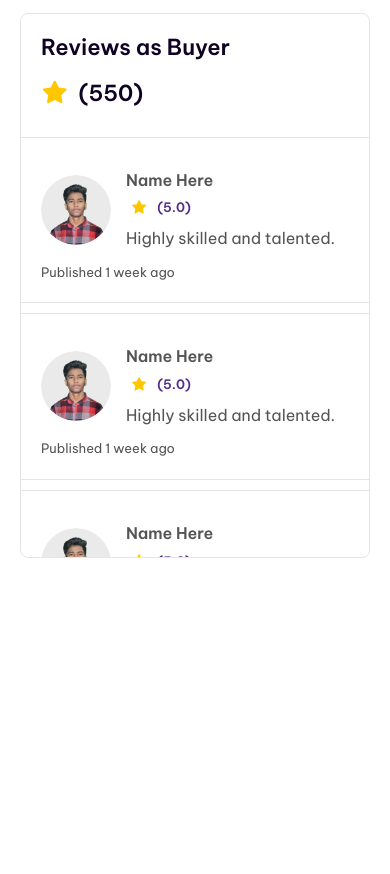
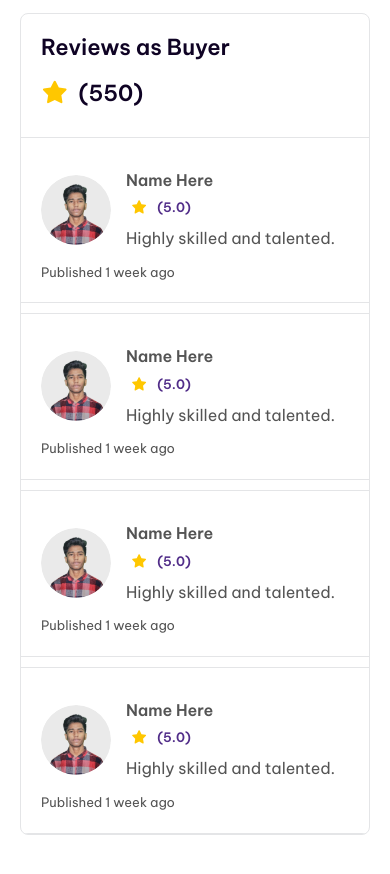
Before and after one commit to mahfuzurrah/RBD, a plain HTML site: page profile.html in a window 390 px wide. Shown: the part 740-1614 px from the top of the page. Before the commit the page ends 1348 px from the top, so only its background shows below. Drawn offline with Linux system fonts and the light colour scheme; a script that the page names is missing.

Commit message:
add more

```diff
--- a/assets/css/style.css
+++ b/assets/css/style.css
@@ -1282,6 +1282,10 @@ Popup
     .active-project-group{
       padding-bottom: 20px;
     }
+
+    .proposals-list{
+      max-height: 100%;
+    }
 }
 
 @media screen and (max-width: 800px) {
```
